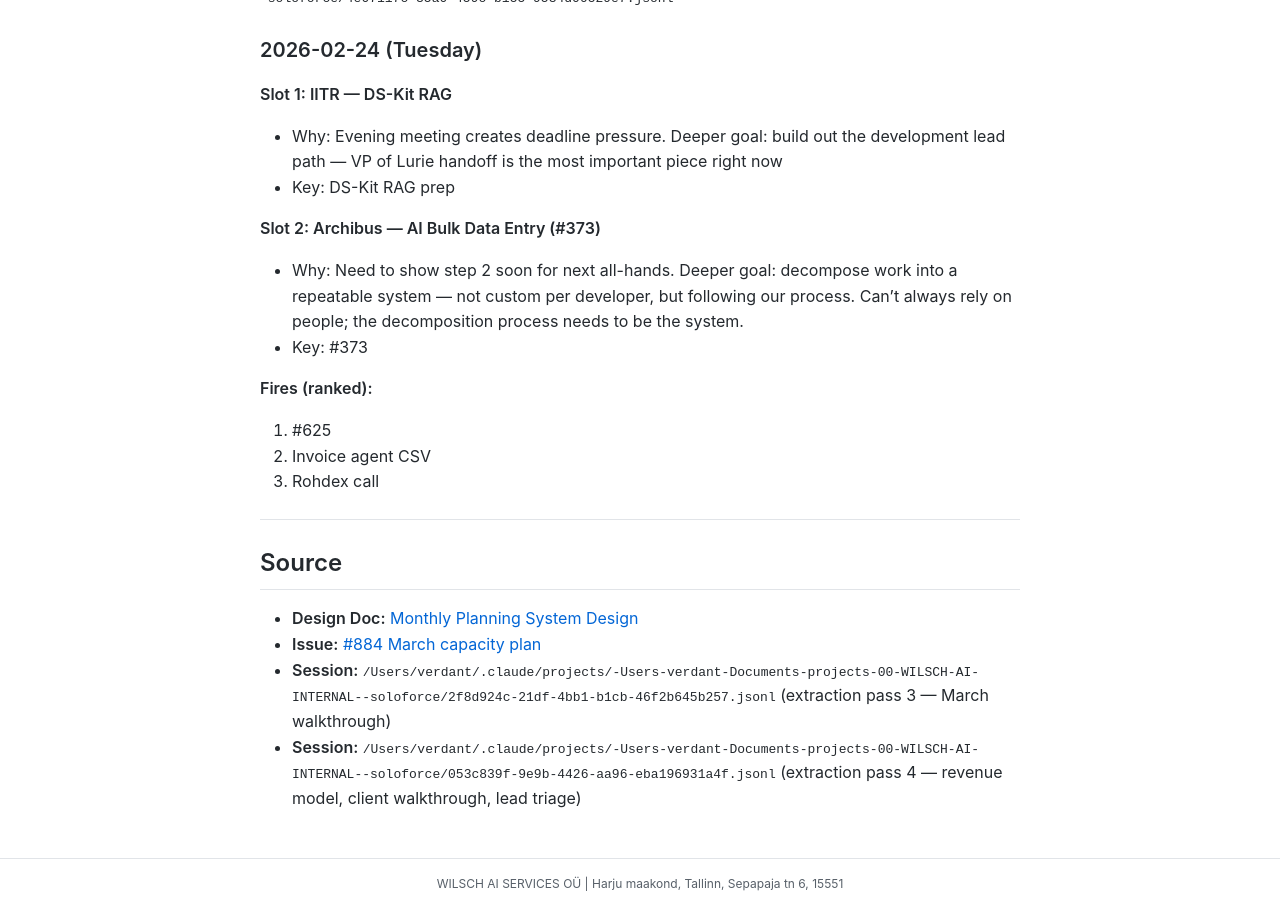
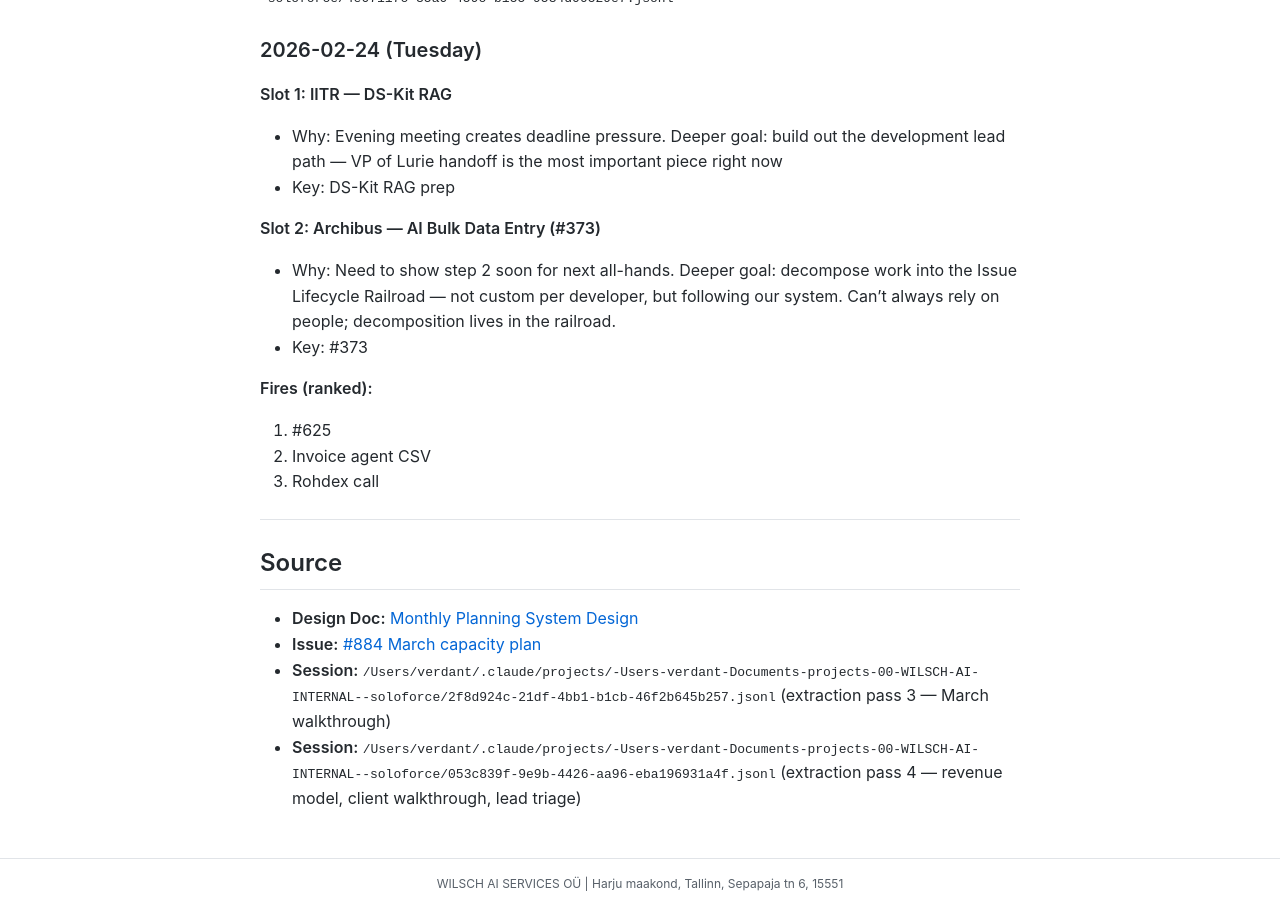
Before and after one commit to MariusWilsch/public-wilsch-ai-pages, a Jekyll site: the page built from project/soloforce/monthly-plan-2026-02-23-to-2026-03-31.md, in a window 1280 px wide and 900 px high, scrolled down 5793 px. Built offline with Jekyll 4.4.1, drawn with Linux system fonts in a browser that asks for light colours; our own code applies the rules of GitHub Pages for plain Markdown files.

Commit message:
Sync from hippocampus 2026-02-24

```diff
--- a/project/soloforce/monthly-plan-2026-02-23-to-2026-03-31.md
+++ b/project/soloforce/monthly-plan-2026-02-23-to-2026-03-31.md
@@ -150,7 +150,7 @@ First monthly plan. Testing: if monthly pre-decides direction and daily enforces
 - Key: DS-Kit RAG prep
 
 **Slot 2: Archibus — AI Bulk Data Entry (#373)**
-- Why: Need to show step 2 soon for next all-hands. Deeper goal: decompose work into a repeatable system — not custom per developer, but following our process. Can't always rely on people; the decomposition process needs to be the system.
+- Why: Need to show step 2 soon for next all-hands. Deeper goal: decompose work into the Issue Lifecycle Railroad — not custom per developer, but following our system. Can't always rely on people; decomposition lives in the railroad.
 - Key: #373
 
 **Fires (ranked):**
```
